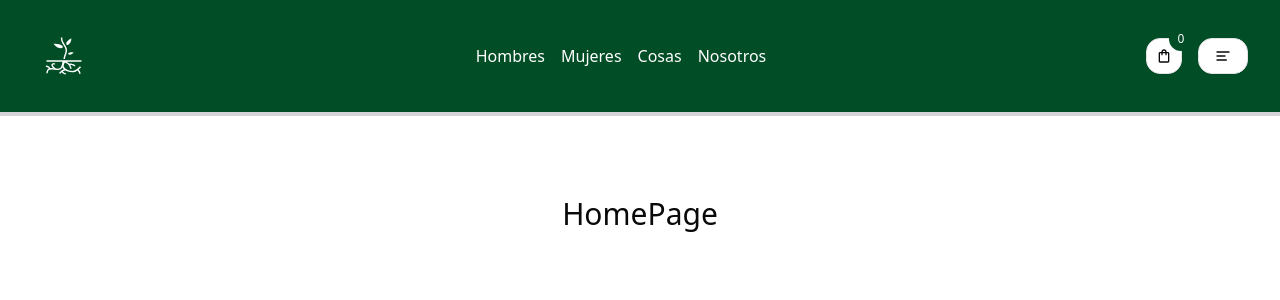
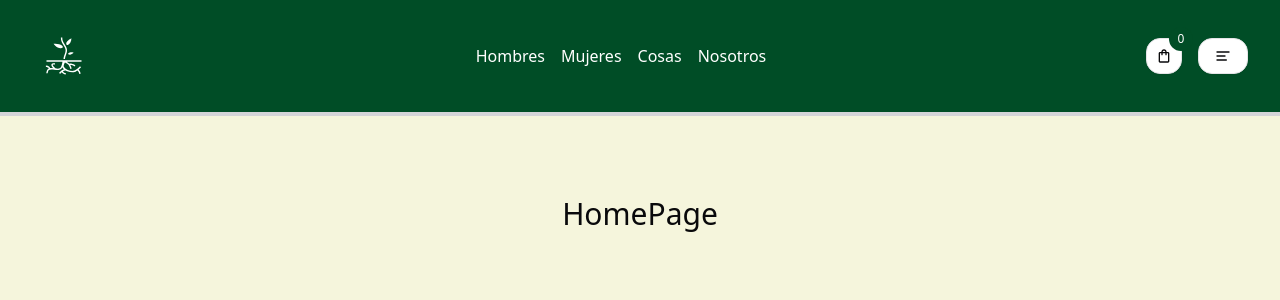
Before and after one commit to Flying-Spaghetti-Monster69/mycelium, a Next.js app: page / in a window 1280 px wide. Shown: the top 300 px of the page. Built offline with nearby package versions, Linux system fonts and the light colour scheme.

Commit message:
update layout background color for improved aesthetics

```diff
--- a/app/layout.tsx
+++ b/app/layout.tsx
@@ -27,7 +27,7 @@ export default function RootLayout({
   return (
     <html lang="es">
       <body
-        className={`${geistSans.variable} ${geistMono.variable} antialiased h-screen`}
+        className={`${geistSans.variable} ${geistMono.variable} antialiased bg-[#f5f5dc]`}
       >
         <Navbar />
         <Container className="py-20">{children}</Container>
```
